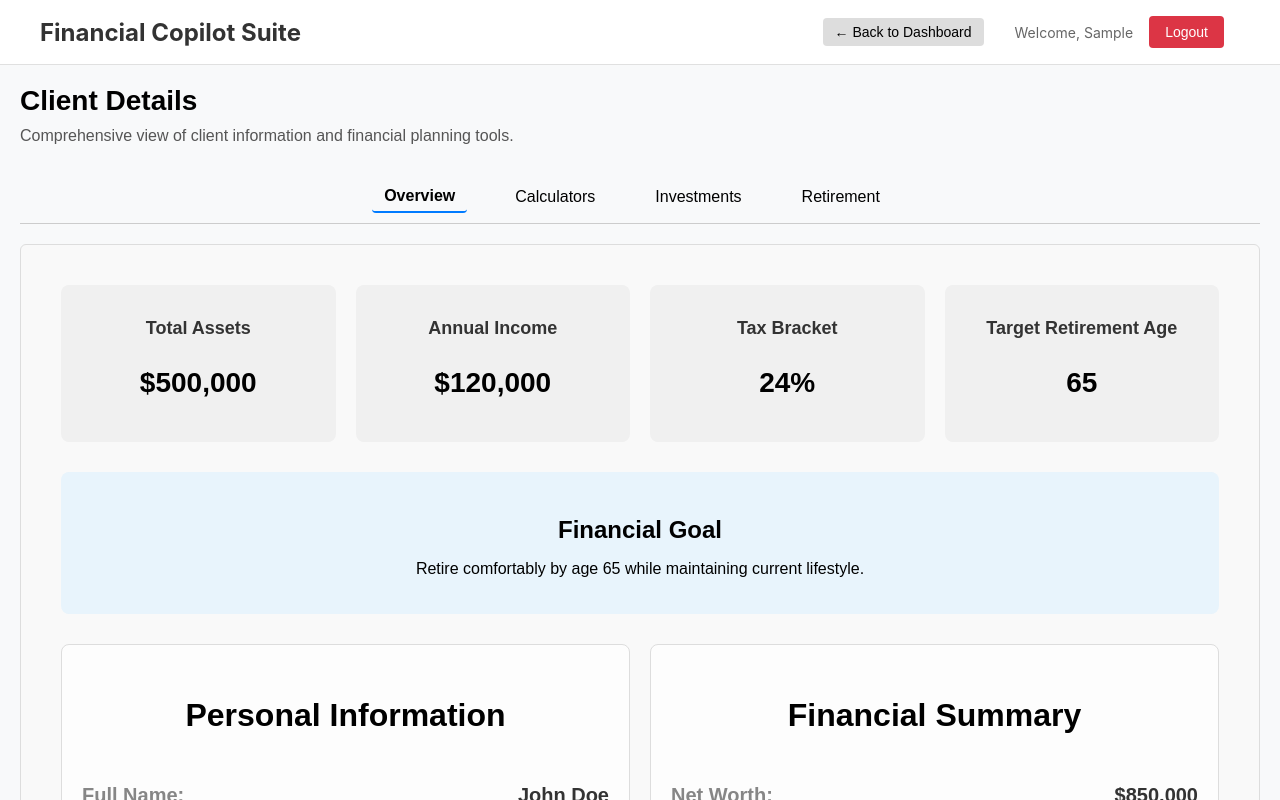
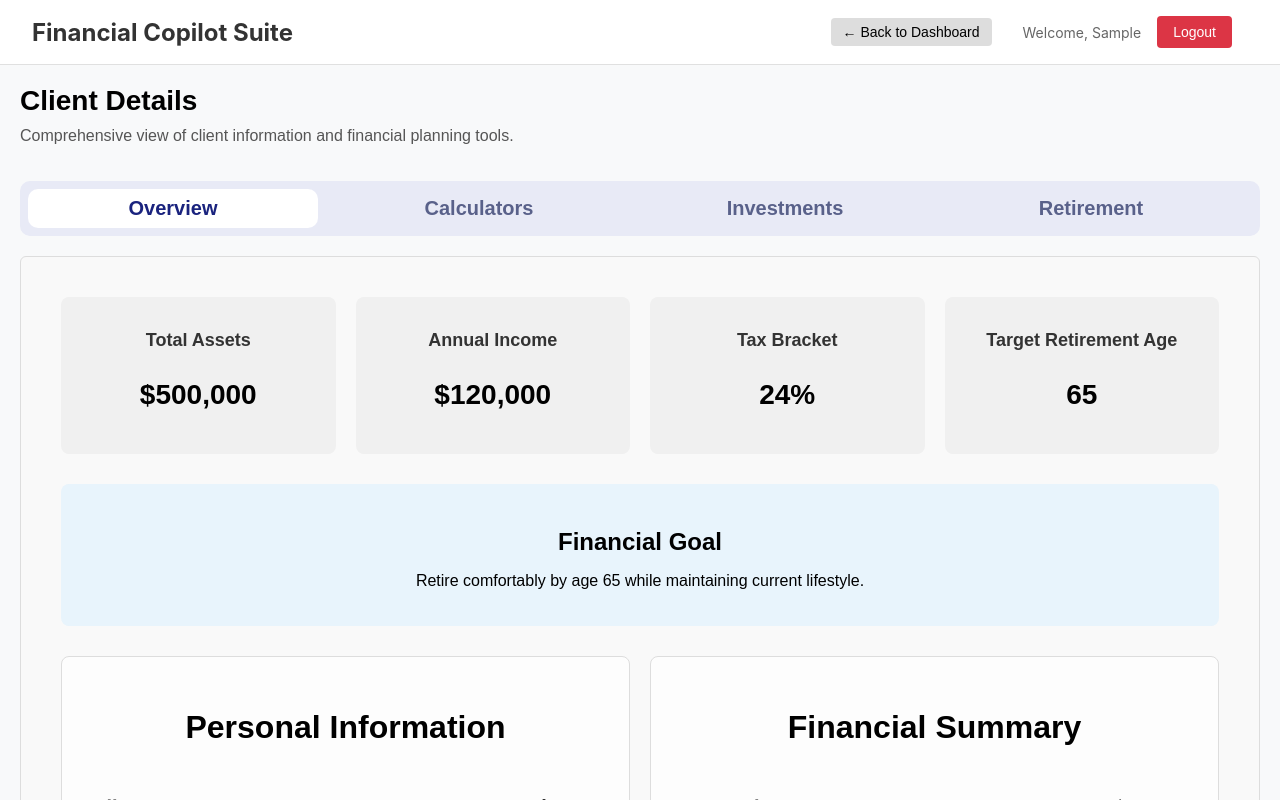
Before and after one commit to hebronm/copilot-ui, a React (Create React App) app: page /client/1 in a window 1280 px wide. Both pictures are taken after typing "Sample", "Sample123" into the empty fields and a click on the button "Sign In". Shown: the top 800 px of the page. Built offline with nearby package versions, Linux system fonts and the light colour scheme.

Commit message:
navigation bar redesign & app header respacing

```diff
--- a/src/CSS_Files/App.css
+++ b/src/CSS_Files/App.css
@@ -119,7 +119,7 @@
 }
 
 .header-content {
-  max-width: 1200px;
+  max-width: 2500px;
   margin: 0 auto;
   padding: 1rem 2rem;
   display: flex;
--- a/src/CSS_Files/ClientDetail.css
+++ b/src/CSS_Files/ClientDetail.css
@@ -23,24 +23,33 @@
 
 .client-nav {
   display: flex;
-  justify-content: center;
+  justify-content:space-evenly;
   margin-bottom: 20px;
-  gap: 20px;
-  border-bottom: 1px solid #ccc;
-  padding-bottom: 10px;
+  max-width: 100%;
+  width: 100%;
+  box-sizing: border-box;
+  background-color: #e8eaf6;
+  padding: 8px;
+  border-radius: 10px;
 }
 
 .nav-tab {
   background: none;
   border: none;
-  font-size: 16px;
+  font-size: 20px;
   cursor: pointer;
-  padding: 6px 12px;
+  flex: 1;
+  text-align: center;
+  transition: all 0.3s ease;
+  font-weight: bold;
+  color:#59618a;
+  border-radius: 10px;
+  flex-grow: 1;
 }
 
 .nav-tab.active {
-  font-weight: bold;
-  border-bottom: 2px solid #007bff;
+  background-color: #ffffff;
+  color: #1a237e;
 }
 
 .tab-content {
@@ -52,20 +61,32 @@
 
 .calculator-sub-nav {
   display: flex;
-  justify-content: center;
+  flex: 1;
+  justify-content: space-evenly;
   margin-bottom: 20px;
-  gap: 24px;
+  gap: 1px;
+  width: 50%;
+  margin: 0 auto;
+  background-color: #c3c9f0;
+  border-radius: 10px;
+  padding: 8px;
 }
 
 .sub-nav-tab {
-  font-size: 16px;
-  padding: 10px 20px;
-  border:1px #8b8b8b;
+  font-size: 20px;
+  border: none;
   cursor: pointer;
+  flex: 1;
+  text-align: center;
+  transition: all 0.01s ease;
+  font-weight: bold;
+  color:#384064;
+  border-radius: 10px;
+  background: none;
+  flex-grow: 1;
 }
 
 .sub-nav-tab.active {
-  font-weight: bold;
-  font-size: 18px;
-  border-bottom: 2px solid #007bff;
+  background-color: #ffffff;
+  color:#1a3094;
 }
```
